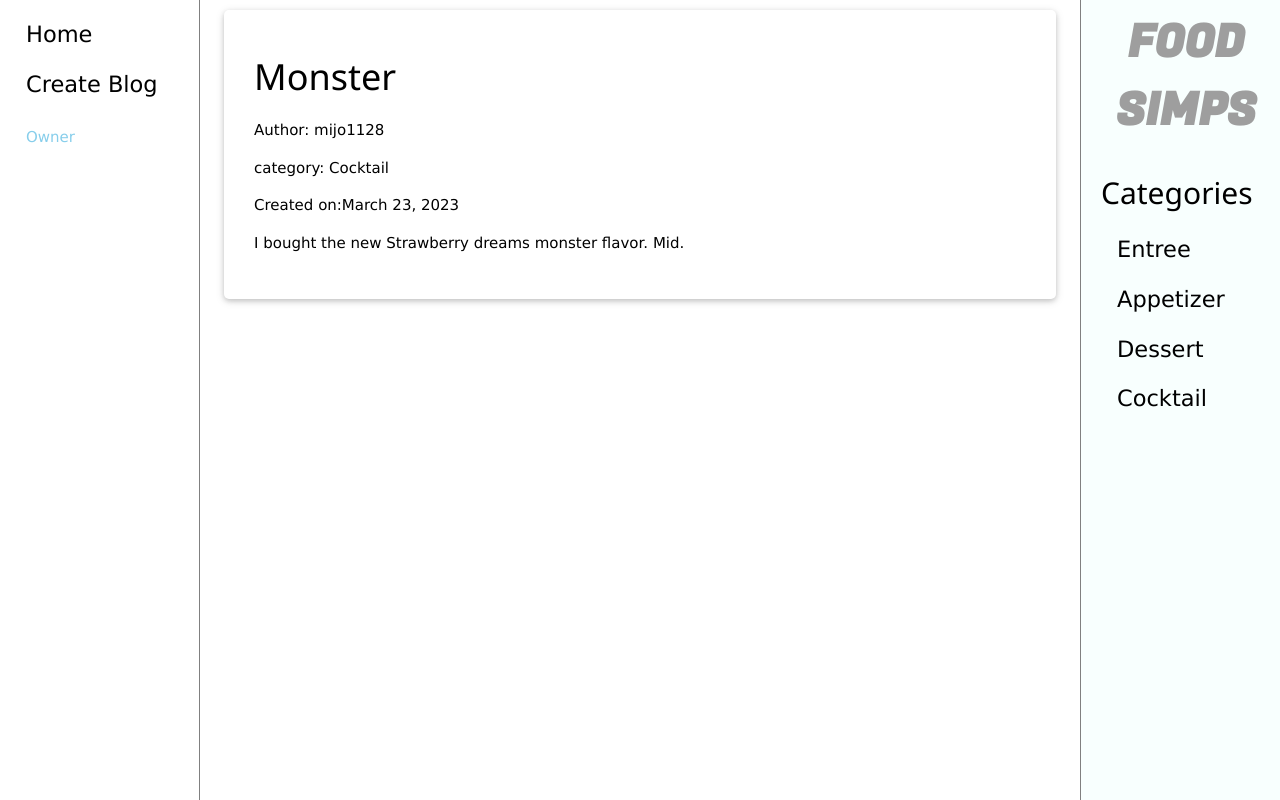
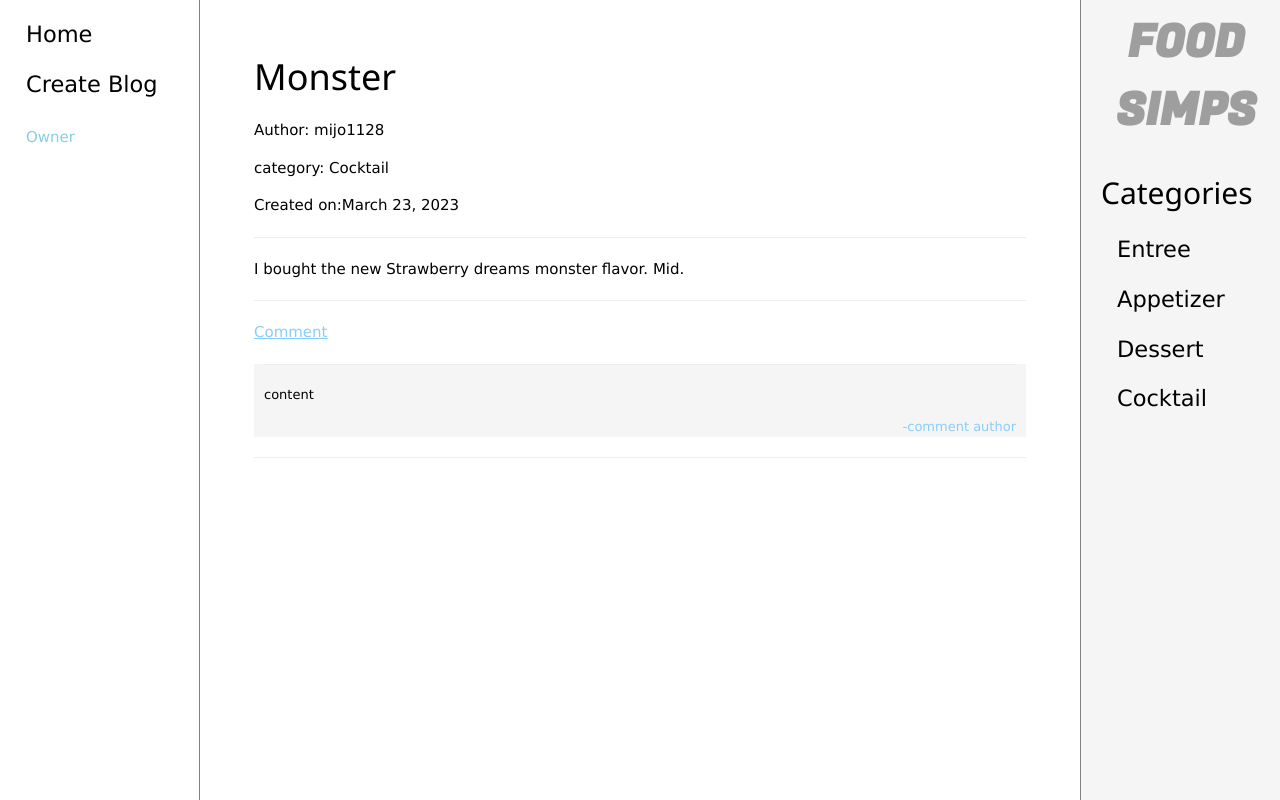
Before and after one commit to joda1196/food-blog, a Django app: page /blog/blog_detail/1 in a window 1280 px wide. Run offline with Django 4.2, Linux system fonts and the light colour scheme; a user stored in the database is signed in; data comes from the database, SQL or seed files in the repository; both versions use the stored data as it was after the commit; grey boxes are pictures that could not be loaded.

Commit message:
teamrowrk

```diff
--- a/app/static/styles.css
+++ b/app/static/styles.css
@@ -2,11 +2,13 @@
   border-right: 1px solid grey;
   padding: 10px;
 }
+
 .right-bar {
   border-left: 1px solid grey;
   right: 0;
   padding-left: 20px;
 }
+
 /* =====ALL BUTTONS/LINKS===== */
 .all-links {
   position: relative;
@@ -35,15 +37,18 @@
 .all-links:hover::before {
   transform: scaleX(1);
 }
+
 /* =====BLOG POST===== */
 .blog-post-container {
   width: 65%;
   margin: auto;
+  margin-bottom: 20px;
   padding: 30px;
   top: 10px;
   position: relative;
   border-radius: 5px;
 }
+
 #blog-thumbnail {
   width: 100px;
   height: 100px;
@@ -53,30 +58,32 @@
   background: grey;
   margin: auto;
 }
+
 .blog-content {
   margin-left: 5px;
   padding: 5px;
-  border: 1px solid grey;
-  border-radius: 5px;
   text-align: left;
   width: 90%;
 }
+
 .blog-content h3 {
   font-size: xx-large;
 }
+
 .blog-date-user {
   padding: 0;
   margin: 0;
   padding-right: 2em;
   color: lightgray;
 }
+
 .blog-read-more {
   position: absolute;
-  bottom: 5px;
   right: 30px;
   text-decoration: none;
   color: lightskyblue;
 }
+
 .blog-read-more::before {
   content: "";
   position: absolute;
@@ -119,25 +126,26 @@
 /* =====FORM STYLING===== */
 .all-forms {
   display: flex;
-  flex-wrap: wrap;
   flex-direction: column;
   justify-content: center;
   text-align: center;
   font-size: larger;
-  margin-inline: 500px;
+  margin-inline: 25%;
   margin-block: 20px;
   padding: 20px;
   background-color: whitesmoke;
   border-radius: 5px;
   box-shadow: 0 10px 40px -14px rgba(0, 0, 0, 0.25);
 }
+
 .form-field {
   display: flex;
   text-align: left;
   flex-wrap: wrap;
   flex-direction: column;
-  justify-content: center;
+  justify-content: flex-start;
 }
+
 .form-button {
   font-weight: 600;
   text-align: center;
@@ -155,3 +163,16 @@
   transition: all 200ms ease-in-out;
   box-shadow: 0px 2px 6px rgba(0, 0, 0, 0.3);
 }
+
+/* =====BLOG COMMENTS===== */
+.comments {
+  padding-inline: 10px;
+  font-size: small;
+  background-color: whitesmoke;
+}
+
+.comment-btn {
+  text-align: right;
+  right: 0;
+  color: lightskyblue;
+}
--- a/app/templates/base.html
+++ b/app/templates/base.html
@@ -53,7 +53,7 @@
     </nav>
     <!-- Right Category Bar -->
     <!-- prettier-ignore -->
-    <nav class="right-bar w3-sidebar w3-bar-block" style="background-color: #f8fffe;">
+    <nav class="right-bar w3-sidebar w3-bar-block" style="background-color: whitesmoke;">
       <div class="logo" style:"left: 10px;">Food Simps</div>
       <h2>Categories</h2>
       <!-- url filter by (category) -->
--- a/app/templates/blog/blogdetail.html
+++ b/app/templates/blog/blogdetail.html
@@ -1,11 +1,23 @@
 <!-- prettier-ignore -->
 {% extends 'base.html' %}
 {% block content %}
-<div class="w3-card blog-post-container">
-    <h1>{{blog_post.Title}}</h1>
-    <p>Author: {{blog_post.author}}</p>
-    <p>category: {{blog_post.category}}</p>
-    <p>Created on:{{blog_post.created_at}}</p>
-    <p>{{blog_post.content}}</p>
-<div/>
+    <div class="blog-post-container">
+        <h1>{{blog_post.Title}}</h1>
+        <p>Author: {{blog_post.author}}</p>
+        <p>category: {{blog_post.category}}</p>
+        <p>Created on:{{blog_post.created_at}}</p>
+        <hr>
+        <p >{{blog_post.content}}</p>
+
+    <div/>
+    <hr>
+    <a class="comment-btn" href="">Comment</a>
+
+    <!-- for comment in comments -->
+    <div class="comments ">
+        <hr>
+        <p>content</p>
+        <p class="comment-btn">-comment author</p>
+    </div>
+    <hr>
 {% endblock content %}
--- a/app/templates/blog/createblog.html
+++ b/app/templates/blog/createblog.html
@@ -4,8 +4,10 @@
 <form class="all-forms" method="POST">
   <h2>Create a new Food Post</h2>
   {% csrf_token %}
-  {{form.as_p}}
-  <button class="form-button" type="submit">Submit</button>
+  {% for field in form %}
+  <p class="form-field">{{field.label}} {{field}}</p>
+  {% endfor %}
+  <button class="form-button" type="submit">Post</button>
 </form>
 
 {% endblock content %}
--- /dev/null
+++ b/app/templates/viewprofile.html
@@ -0,0 +1,6 @@
+{%extends 'base.html'%}
+
+{%block content%}
+
+
+{%endblock content}
--- a/app/views.py
+++ b/app/views.py
@@ -63,7 +63,6 @@ def blogcomment_detail(request, post_id):
     return render(request, "blog/blogcomment.html", context)
 
 
-##maybe this will work????
 @login_required
 def delete_comment(request, comment_id):
     comment = get_object_or_404(Comment, pk=comment_id)
@@ -189,11 +188,18 @@ def blog_detail(request, pk):
     return render(request, "blog/blogdetail.html", {"blog_post": blog_post})
 
 
+
 @login_required
 def my_profile(request):
     user_profile = Profile.objects.get(user=request.user)
     return render(request, "blog/myProfile.html", {"user_profile": user_profile})
 
+@login_required
+def view_profile(request,username):
+    user =User.objects.get(username = username)
+    profile = user.profile
+    context = {'profile': profile}
+    return render(request,'viewprofile.html',context)
 
 @login_required
 def updateprofile(request):
--- a/config/urls.py
+++ b/config/urls.py
@@ -30,4 +30,5 @@ urlpatterns = [
     path("members/view_members", views.view_members, name="view_members"),
     path("myprofile/", views.my_profile, name="my_profile"),
     path("updateprofile/", views.updateprofile, name="update"),
+    path("viewprofile/",views.view_profile, name="view profile"),
 ]
```
Also changed, not shown: app/templates/members/members.html (+8 -2 lines), db.sqlite3.
